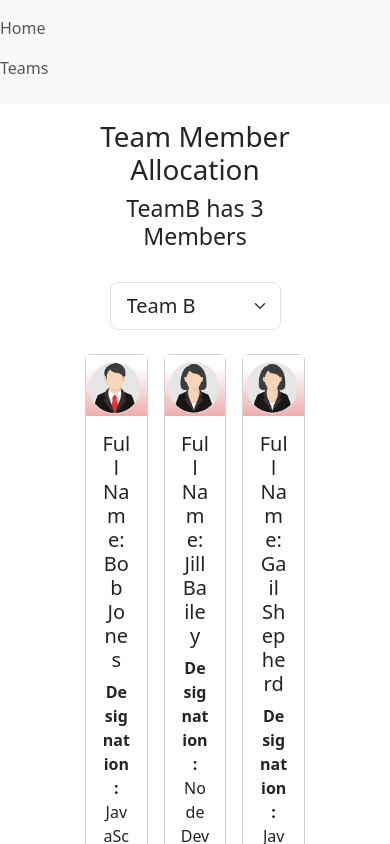
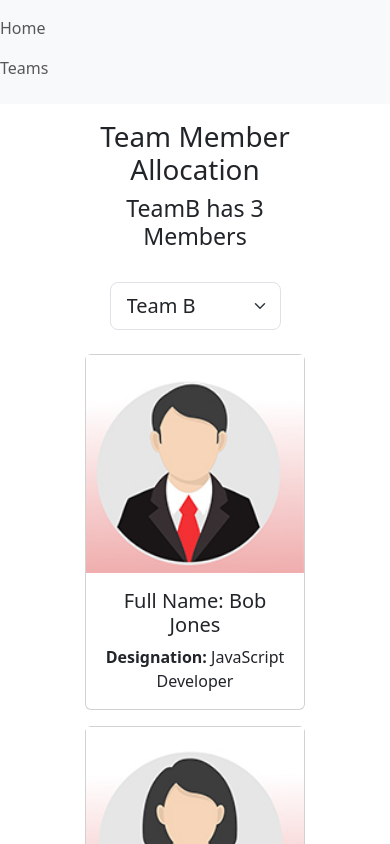
Before and after one commit to DenysChavez/Team-Manager-App, a React (Vite) app in the folder team-manager-app/: page / in a window 390 px wide. Shown: the top 844 px of the page. Built offline with nearby package versions, Linux system fonts and the light colour scheme.

Commit message:
add grid-template-columns for max-width: 600px

```diff
--- a/team-manager-app/src/App.css
+++ b/team-manager-app/src/App.css
@@ -14,3 +14,9 @@ body {
 h1, h2, h3, h4, h5, p {
   text-align: center;
 }
+
+@media only screen and (max-width: 600px) {
+  .card-collection {
+    grid-template-columns: 1fr;
+  }
+}
```
